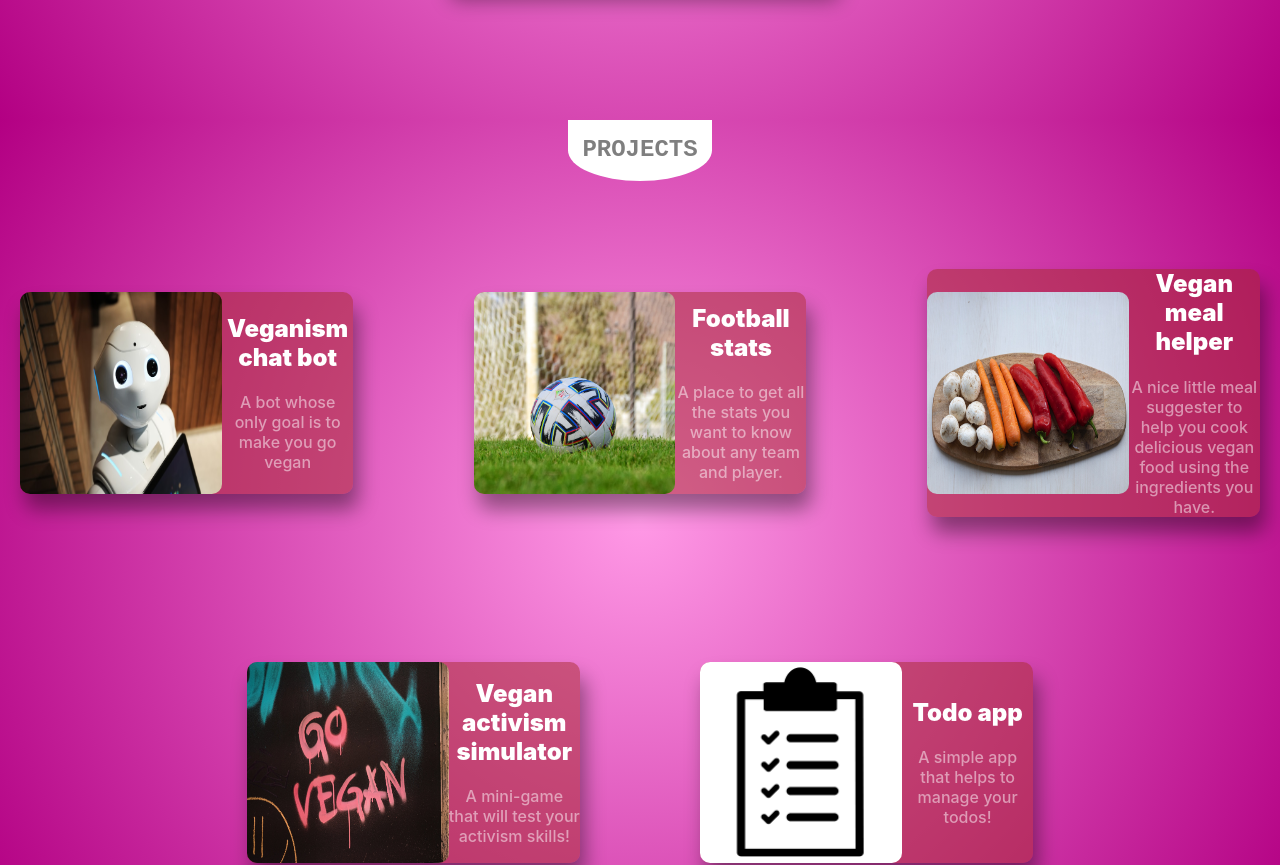
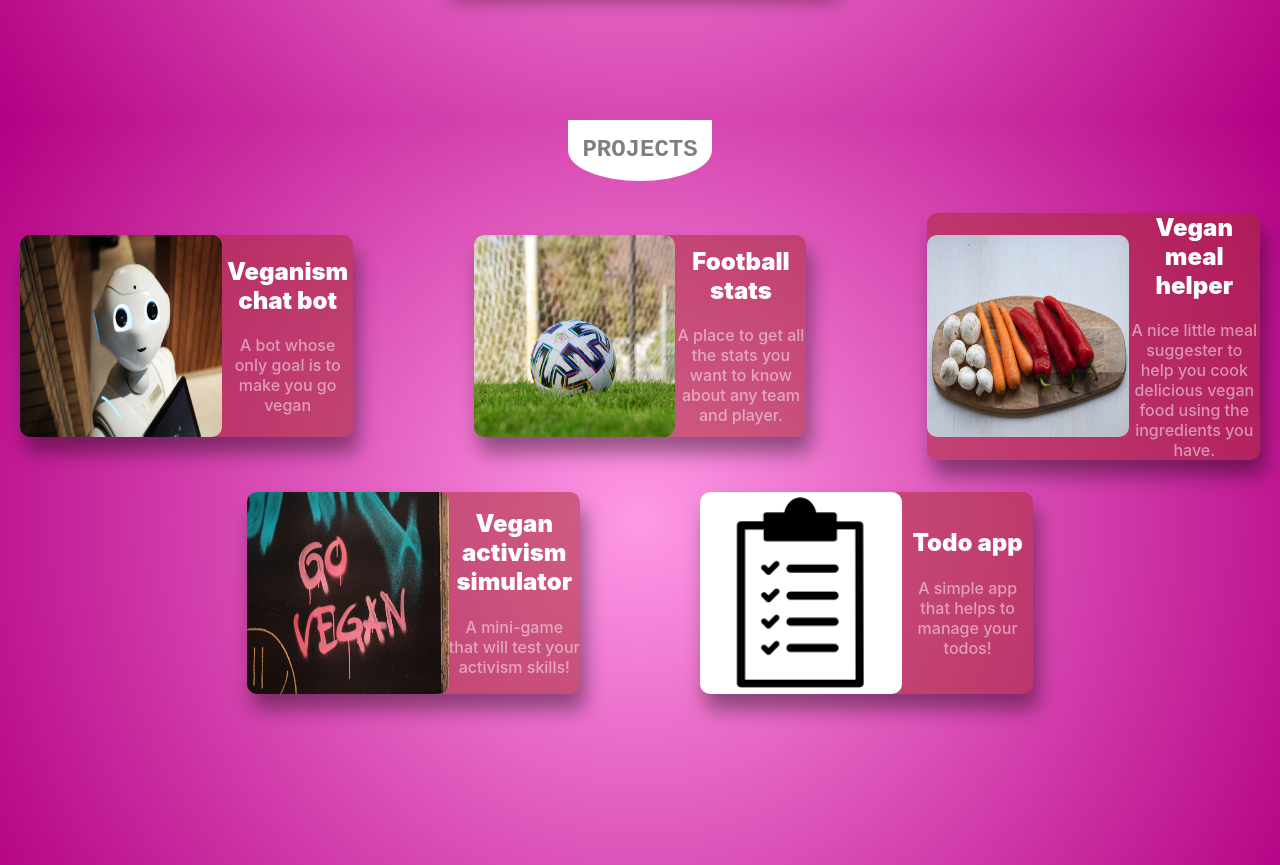
Before and after one commit to yashwanthwebdev/portfolio-pro, a React (Create React App) app: page / in a window 1280 px wide. Shown: the part 1480-2345 px from the top of the page. Built offline with nearby package versions, Linux system fonts and the light colour scheme.

Commit message:
resposnsive layout changes to projects after scroll snap changes 8

```diff
--- a/src/Components/Projects/Projects.js
+++ b/src/Components/Projects/Projects.js
@@ -30,7 +30,7 @@ function Projects(props) {
     <Stack
       // ref={projectsRef}
       style={{
-        height: "100svh",
+        minHeight: "100svh",
         scrollSnapAlign: "end",
         scrollSnapStop: "always",
         background:
```
